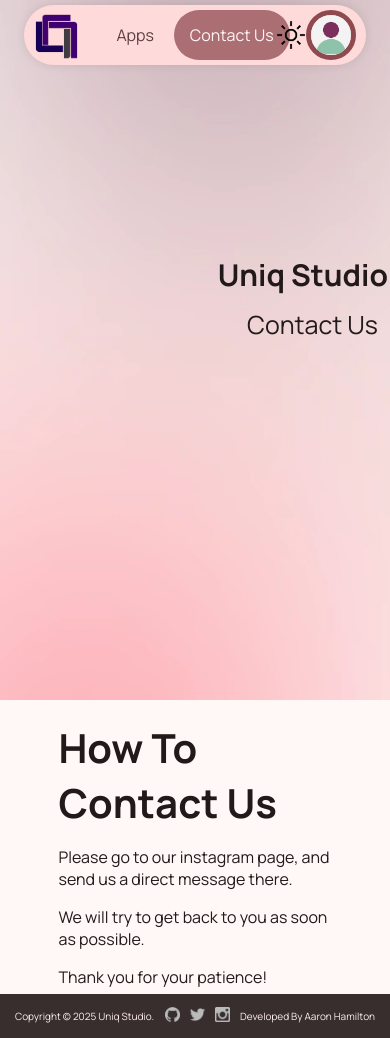
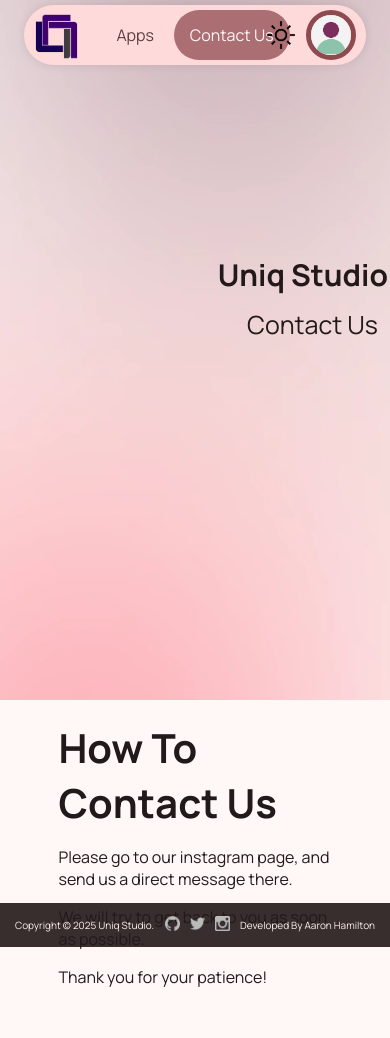
Before and after one commit to Uniq-Studio/Uniq-Studio.github.io, a plain HTML site: page page/contact.html in a window 390 px wide. After the commit the page ends 988 px from the top, so only its background shows below. Drawn offline with Linux system fonts and the light colour scheme.

Commit message:
Minor Style Updates

```diff
--- a/css/contact.css
+++ b/css/contact.css
@@ -27,7 +27,7 @@ button{
 }
 
 article{
-    height: 33vh;
+    height: 22.2vh;
 }
 
 .subtitle{
--- a/css/styles.css
+++ b/css/styles.css
@@ -221,6 +221,10 @@ nav ul li a:hover {
         display: none;
     }
 
+    #theme_icon{
+        padding-right: 10px;
+    }
+
     #text_aside {
     float: right;
     padding-right: 5px;
```
